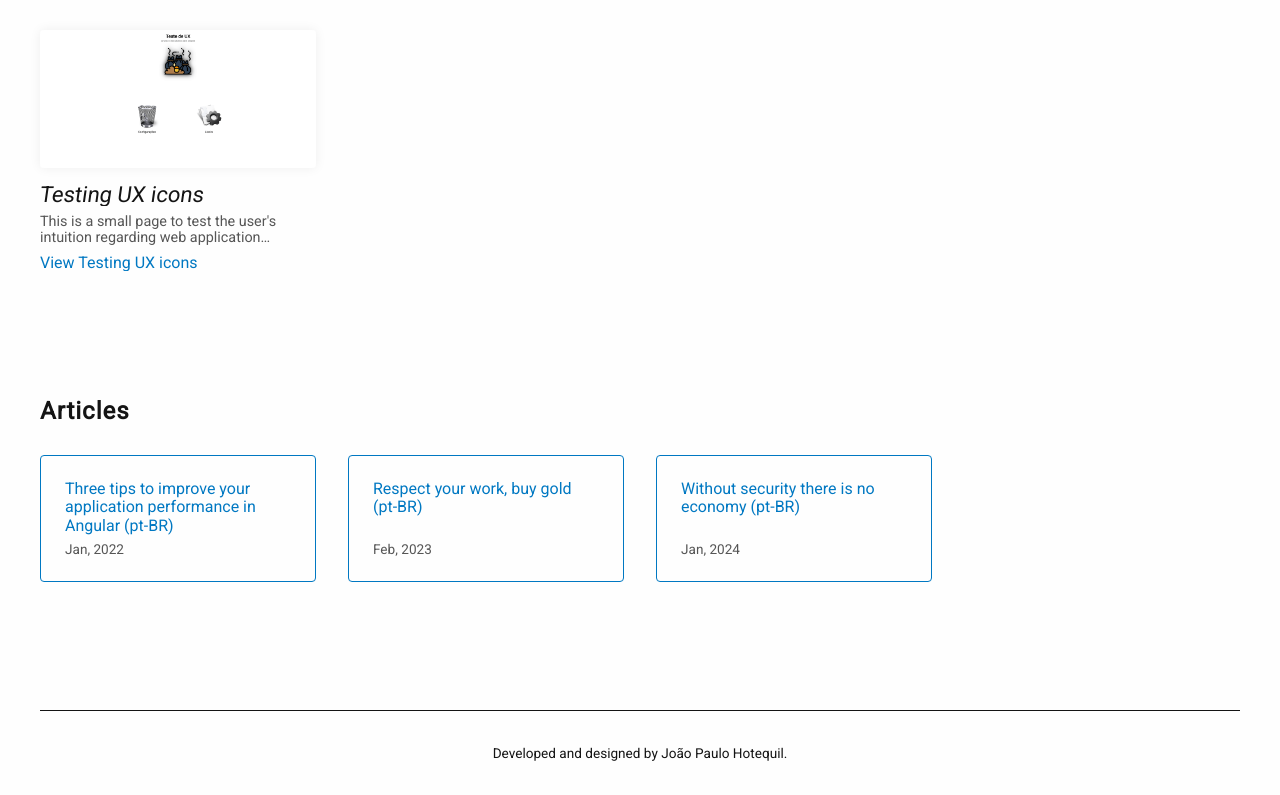
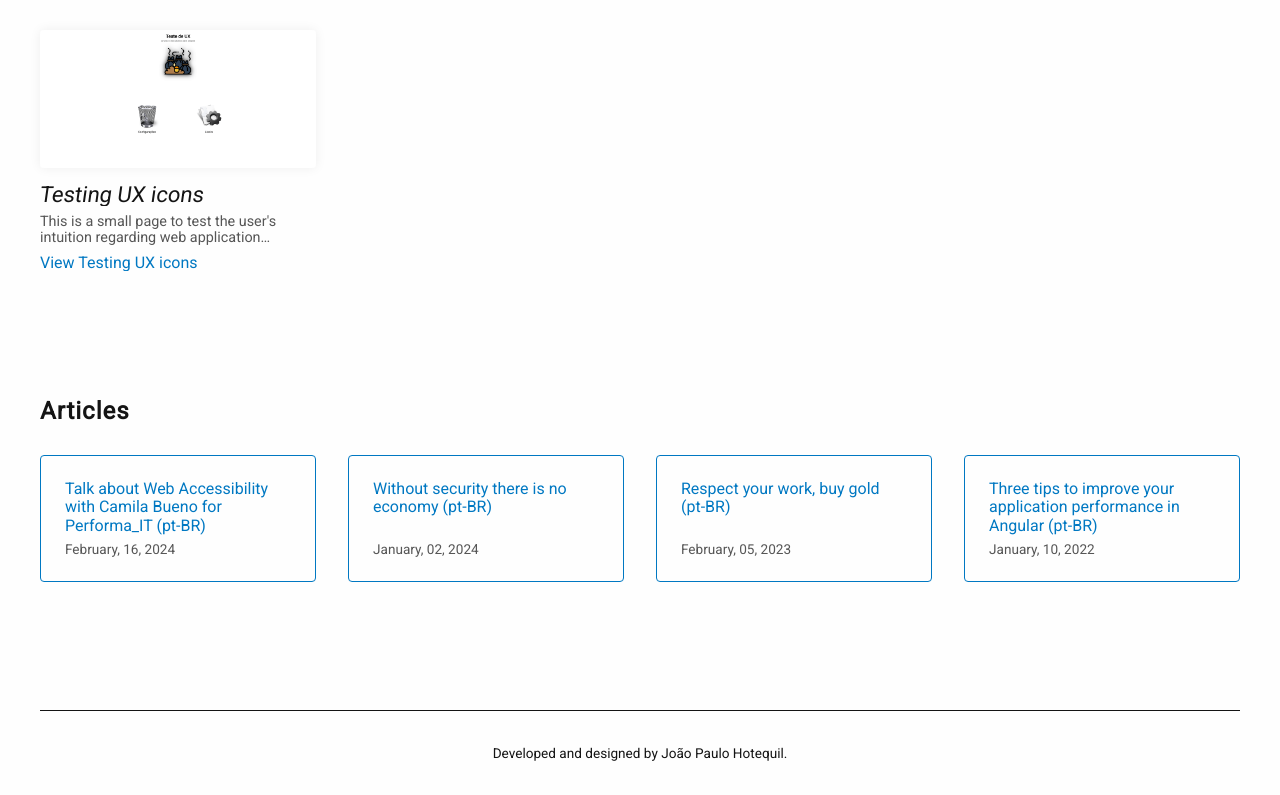
Before and after one commit to hotequil/hotequil-site, an Angular app: page / in a window 1280 px wide. Shown: the part 1971-2766 px from the top of the page. Built offline with nearby package versions, Linux system fonts and the light colour scheme.

Commit message:
feat: added new article

```diff
--- a/src/app/modules/articles/articles.component.ts
+++ b/src/app/modules/articles/articles.component.ts
@@ -10,9 +10,14 @@ import { Article } from "../../shared/models/articles/article";
 export class ArticlesComponent {
     list: Article[] = [
         {
-            name: "Three tips to improve your application performance in Angular (pt-BR)",
-            link: "./assets/articles/angular-improve-performance.pdf",
-            date: new Date(2022, 0, 10)
+            name: "Talk about Web Accessibility with Camila Bueno for Performa_IT (pt-BR)",
+            link: "./assets/docs/talk-about-web-accessibility-with-camila-bueno.pdf",
+            date: new Date(2024, 1, 16)
+        },
+        {
+            name: "Without security there is no economy (pt-BR)",
+            link: "https://cypherpunks.com.br/documentos/sem-seguranca-nao-ha-economia",
+            date: new Date(2024, 0, 2)
         },
         {
             name: "Respect your work, buy gold (pt-BR)",
@@ -20,9 +25,9 @@ export class ArticlesComponent {
             date: new Date(2023, 1, 5)
         },
         {
-            name: "Without security there is no economy (pt-BR)",
-            link: "https://cypherpunks.com.br/documentos/sem-seguranca-nao-ha-economia",
-            date: new Date(2024, 0, 2)
+            name: "Three tips to improve your application performance in Angular (pt-BR)",
+            link: "./assets/articles/angular-improve-performance.pdf",
+            date: new Date(2022, 0, 10)
         },
     ];
 }
--- a/src/app/modules/articles/item/articles-item.component.html
+++ b/src/app/modules/articles/item/articles-item.component.html
@@ -1,6 +1,6 @@
 <a class="item" [href]="article.link" rel="noreferrer" target="_blank">
     <span class="item__content">
         <span class="item__text">{{ article.name }}</span>
-        <span class="item__date">{{ article.date | date:'MMM, y' }}</span>
+        <span class="item__date">{{ article.date | date:'MMMM, dd, y' }}</span>
     </span>
 </a>
```
Also changed, not shown: 1 other file (tests, documents, lock files or other folders).
